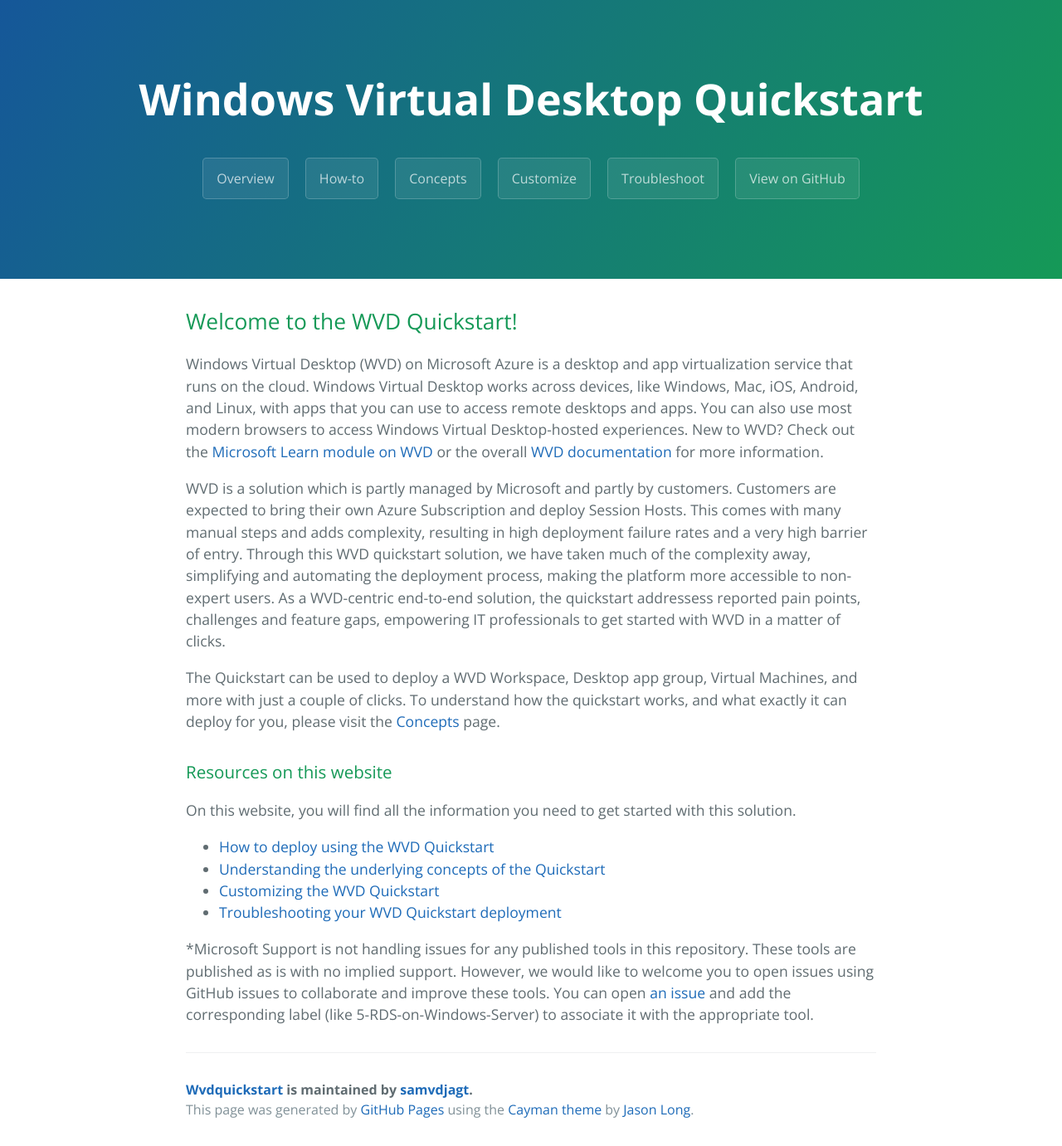
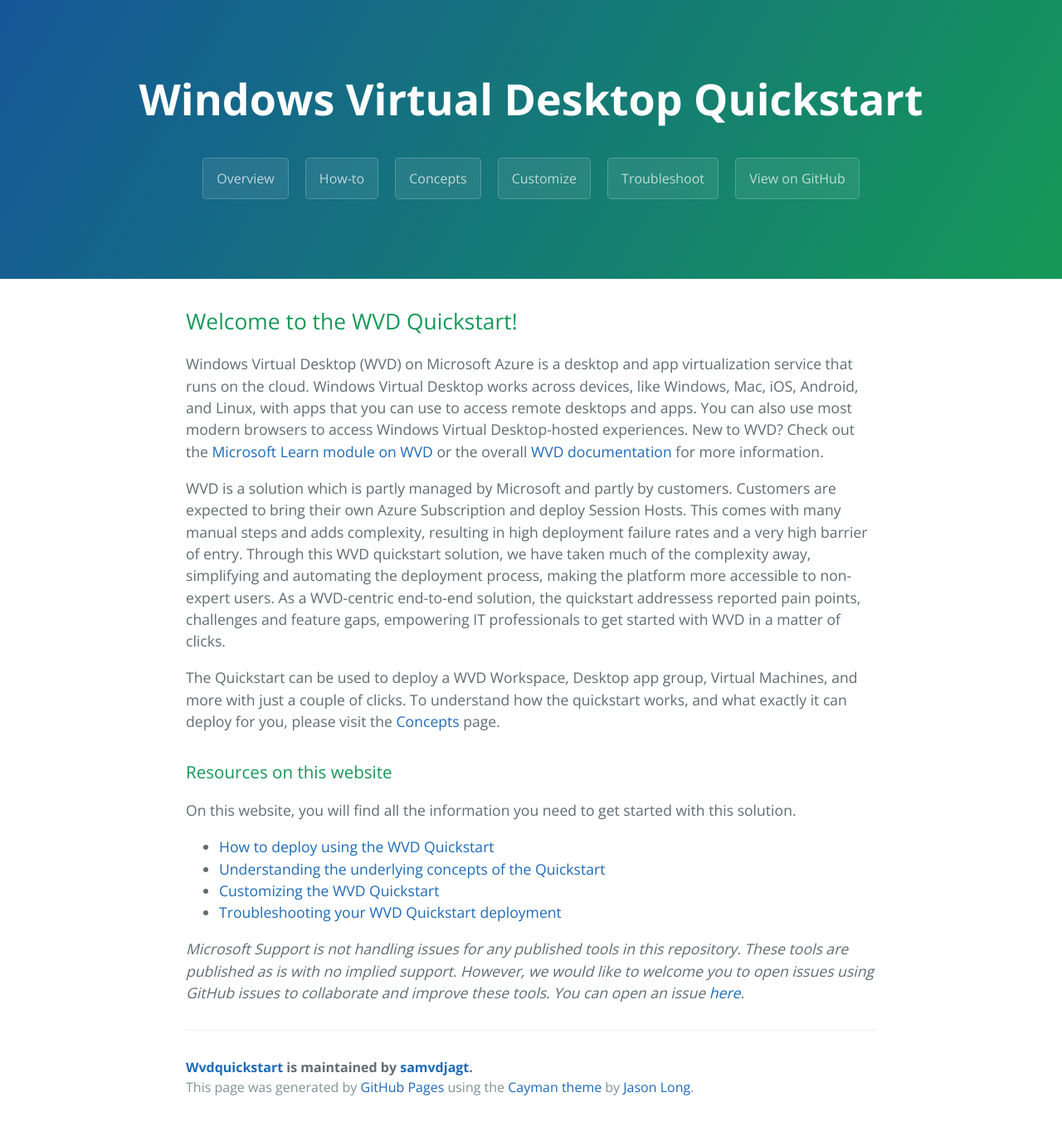
Before and after one commit to samvdjagt/wvdquickstart, a Jekyll site: the page built from index.md, in a window 1280 px wide. Shown: the whole page at 83% size. Built offline with Jekyll 4.4.1, drawn with Linux system fonts in a browser that asks for light colours; after the commit the page ends 1354 px from its top, so only the background shows below that.

Commit message:
Update index.md

```diff
--- a/index.md
+++ b/index.md
@@ -19,4 +19,4 @@
 * <a href="customize">Customizing the WVD Quickstart</a>
 * <a href="troubleshoot">Troubleshooting your WVD Quickstart deployment</a>
 
-*Microsoft Support is not handling issues for any published tools in this repository. These tools are published as is with no implied support. However, we would like to welcome you to open issues using GitHub issues to collaborate and improve these tools. You can open <a href="https://github.com/samvdjagt/wvdquickstart/issues">an issue</a> and add the corresponding label (like 5-RDS-on-Windows-Server) to associate it with the appropriate tool.
+*Microsoft Support is not handling issues for any published tools in this repository. These tools are published as is with no implied support. However, we would like to welcome you to open issues using GitHub issues to collaborate and improve these tools. You can open an issue <a href="https://github.com/samvdjagt/wvdquickstart/issues">here</a>.*
```
